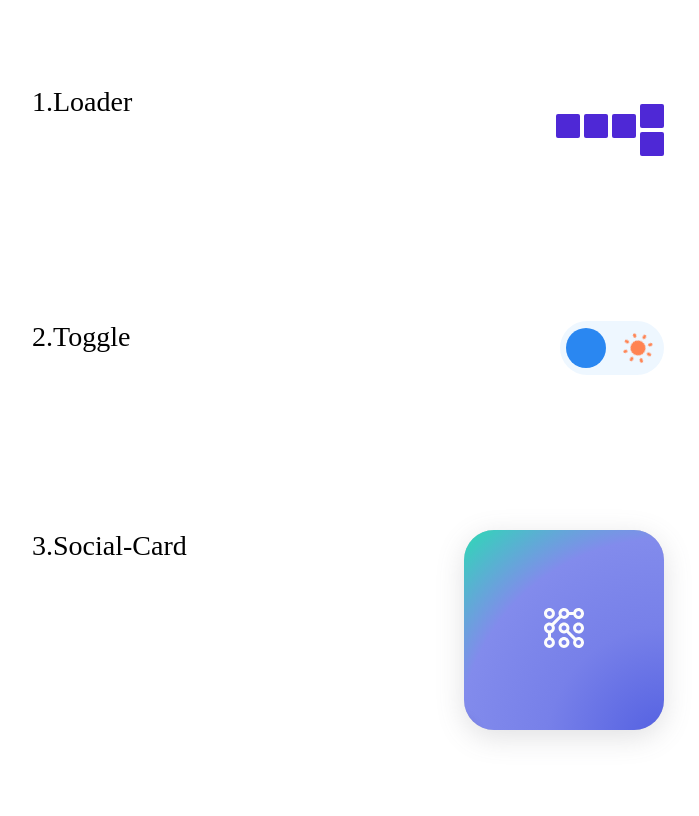
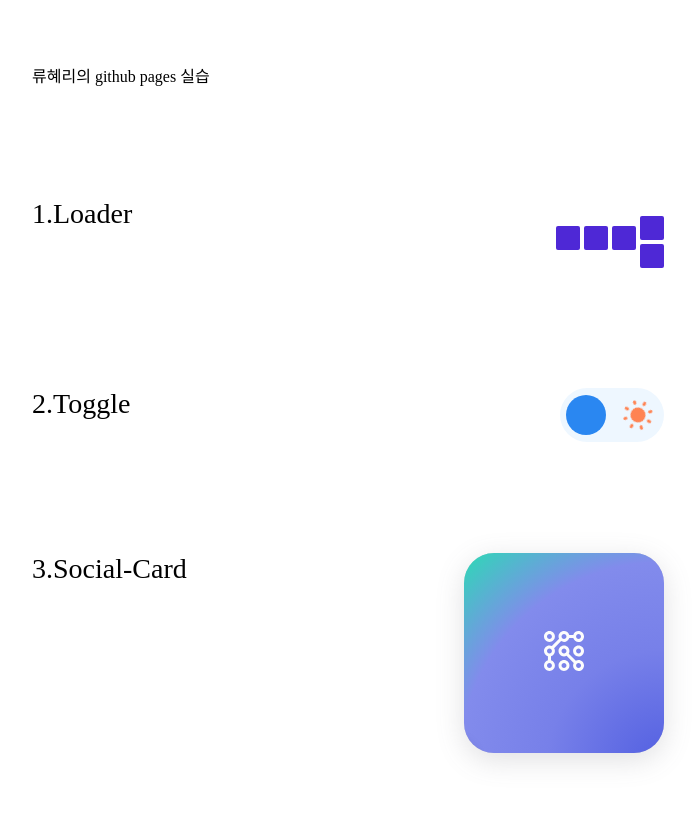
Before and after one commit to hyeri1126/pages-test, a plain HTML site: page index.html in a window 1280 px wide. Shown: the whole page, without its empty margins (292-991 px from the left). Drawn offline with Linux system fonts and the light colour scheme.

Commit message:
html에 title 추가

```diff
--- a/index.html
+++ b/index.html
@@ -9,7 +9,10 @@
 </head>
 
 <body>
+
+
     <div class="global-container">
+        <div>류혜리의 github pages 실습</div>
         <!-- 1.Loader -->
         <div class="global-label">
             <label for="loader" style="font-size: 1.75rem;">1.Loader</label>
```
